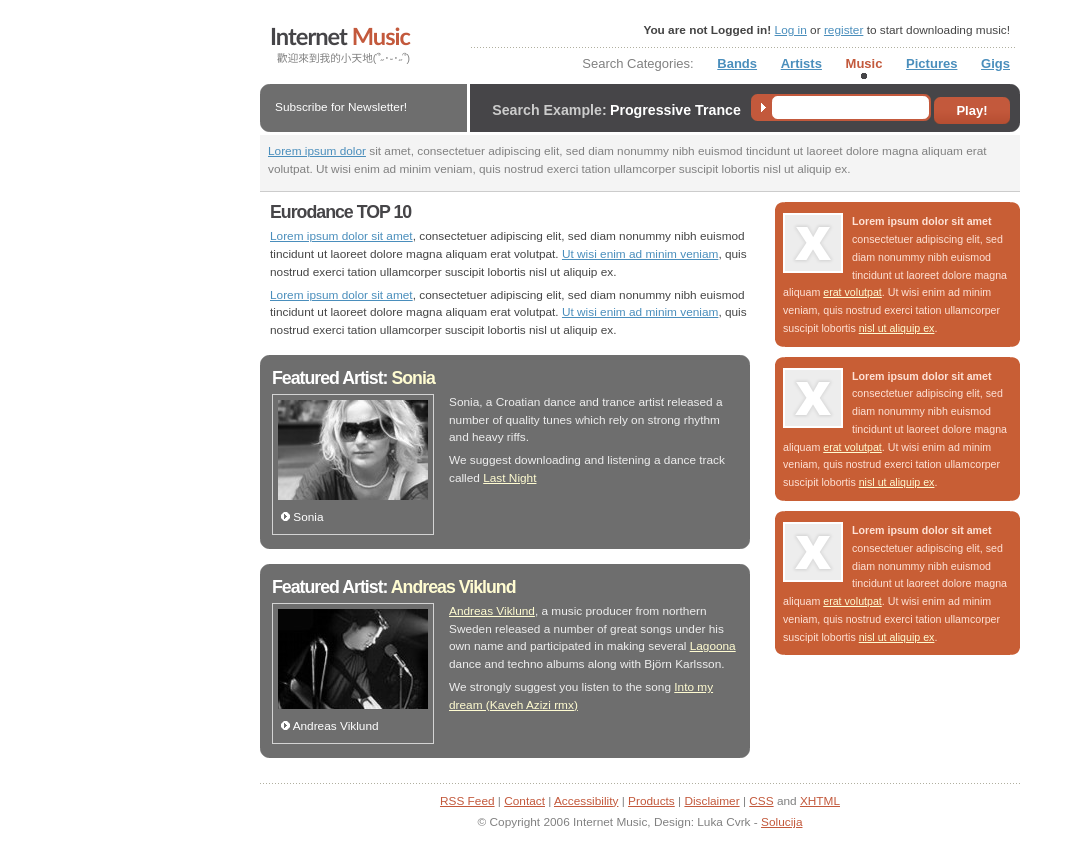
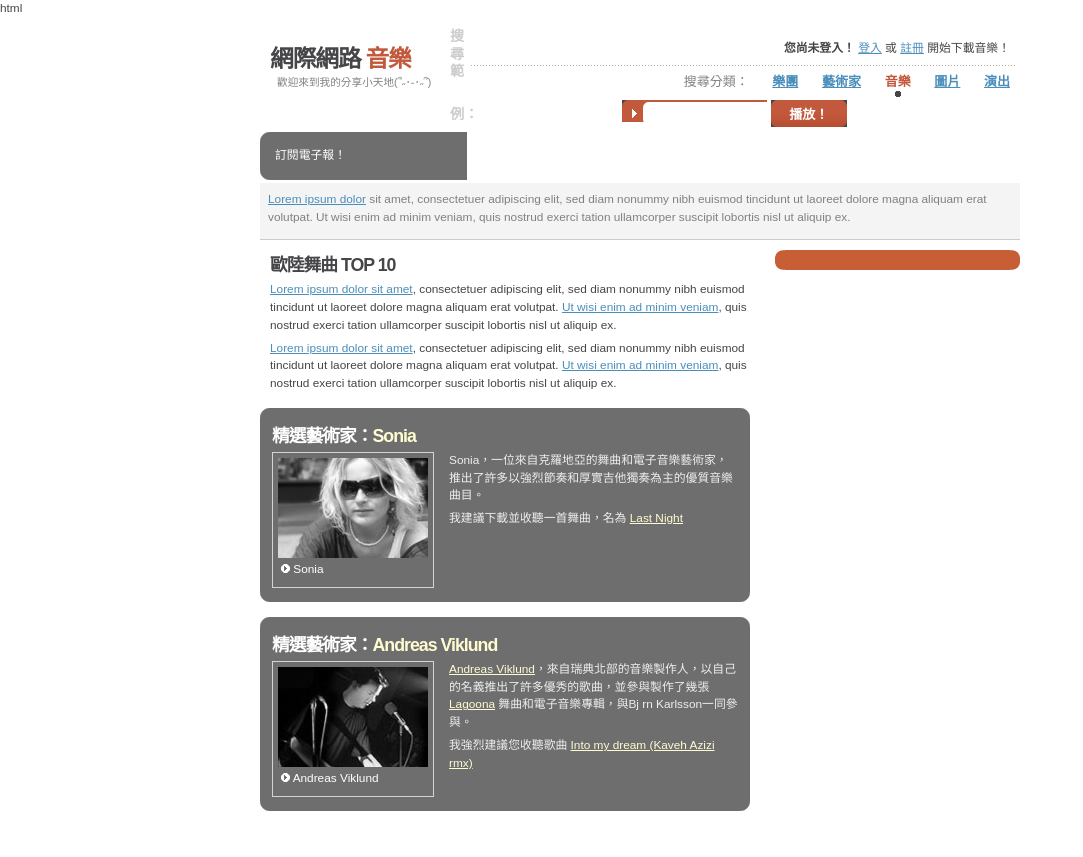
Before and after one commit to yuyue030/myweb-, a plain HTML site: page index.html in a window 1280 px wide. Shown: the whole page, without its empty margins (0-1083 px from the left). After the commit the page ends 836 px from the top, so only its background shows below. Drawn offline with Linux system fonts and the light colour scheme.

Commit message:
Update index.html

```diff
--- a/index.html
+++ b/index.html
@@ -1,46 +1,46 @@
+html
 <!DOCTYPE html PUBLIC "-//W3C//DTD XHTML 1.0 Strict//EN" "http://www.w3.org/TR/xhtml1/DTD/xhtml1-strict.dtd">
-<html xmlns="http://www.w3.org/1999/xhtml" xml:lang="en" lang="en">
+<html xmlns="http://www.w3.org/1999/xhtml" xml:lang="zh-TW" lang="zh-TW">
 <head>
 	<meta name="author" content="Luka Cvrk (www.solucija.com)" />
 	<meta http-equiv="content-type" content="text/html;charset=utf8" />
 	<link rel="stylesheet" href="images/style.css" type="text/css" />
-	<title>范范范范</title>
+	<title>范范范范范!</title>
 </head>
 <body>
 	<div class="content">
 		<div class="header_right">
 			<div class="top_info">
 				<div class="top_info_right">
-					<p><b>You are not Logged in!</b> <a href="#">Log in</a>  or <a href="#">register</a> to start downloading music!</p>
+					<p><b>您尚未登入！</b> <a href="#">登入</a> 或 <a href="#">註冊</a> 開始下載音樂！</p>
 				</div>
 			</div>
 
 			<div class="bar">
 				<ul>
-					<li class="slogan">Search Categories:</li>
-					<li><a href="#" accesskey="b">Bands</a></li>
-					<li><a href="#" accesskey="a">Artists</a></li>
-					<li class="active">Music</li>
-					<li><a href="#" accesskey="p">Pictures</a></li>
-					<li><a href="#" accesskey="g">Gigs</a></li>
-
+					<li class="slogan">搜尋分類：</li>
+					<li><a href="orchestra.html" accesskey="b" target="_blank">樂團</a></li>
+					<li><a href="#" accesskey="a">藝術家</a></li>
+					<li class="active">音樂</li>
+					<li><a href="#" accesskey="p">圖片</a></li>
+					<li><a href="#" accesskey="g">演出</a></li>
 				</ul>
 			</div>
 		</div>
 
 		<div class="logo">
-			<h1><a href="#" title="歡迎來到我的小天地(՞˶･֊･˶՞)">Internet <span class="red">Music</span></a></h1>
-			<p>歡迎來到我的小天地(՞˶･֊･˶՞)</p>
+			<h1><a href="#" title="網路上最好的音樂！">網際網路 <span class="red">音樂</span></a></h1>
+			<p>歡迎來到我的分享小天地(՞˶･֊･˶՞)</p>
 		</div>
 
-		<div class="search_field">
+		<div class "search_field">
 			<form method="post" action="?">
-				<p><span class="grey">Search Example:</span> <span class="search">Progressive Trance</span>&nbsp;&nbsp; <input type="text" name="search" class="search" /> <input type="submit" value="Play!" class="button" /></p>
+				<p><span class="grey">搜尋範例：</span> <span class="search">Progressive Trance</span>&nbsp;&nbsp; <input type="text" name="search" class="search" /> <input type="submit" value="播放！" class="button" /></p>
 			</form>
 		</div>
 
 		<div class="newsletter">
-			<p>Subscribe for Newsletter!</p>
+			<p>訂閱電子報！</p>
 		</div>
 
 		<div class="subheader">
@@ -49,57 +49,39 @@
 
 		<div class="left">
 			<div class="left_articles">
-				<h2><a href="#">Eurodance TOP 10</a></h2>
+				<h2><a href="#">歐陸舞曲 TOP 10</a></h2>
 				<p><a href="#">Lorem ipsum dolor sit amet</a>, consectetuer adipiscing elit, sed diam nonummy nibh euismod tincidunt ut laoreet dolore magna aliquam erat volutpat. <a href="#">Ut wisi enim ad minim veniam</a>, quis nostrud exerci tation ullamcorper suscipit lobortis nisl ut aliquip ex.</p>
 				<p><a href="#">Lorem ipsum dolor sit amet</a>, consectetuer adipiscing elit, sed diam nonummy nibh euismod tincidunt ut laoreet dolore magna aliquam erat volutpat. <a href="#">Ut wisi enim ad minim veniam</a>, quis nostrud exerci tation ullamcorper suscipit lobortis nisl ut aliquip ex.</p>
 			</div>
 
 			<div class="lt"></div>
 			<div class="lbox">
-				<h2>Featured Artist: <span class="yellow">Sonia</span></h2>
+				<h2>精選藝術家：<span class="yellow">Sonia</span></h2>
 				<div class="thumb">
 					<img src="images/sonia.jpg" alt="" />
-					<p><img src="images/play.gif" alt="Play" /> Sonia</p>
+					<p><img src="images/play.gif" alt="播放" /> Sonia</p>
 				</div>
 
-				<p>Sonia, a Croatian dance and trance artist released a number of quality tunes which rely on strong rhythm and heavy riffs.</p>
-				<p>We suggest downloading and listening a dance track called <a href="http://www.solucija.com/Sonia_-_Last_night.mp3">Last Night</a></p>
+				<p>Sonia，一位來自克羅地亞的舞曲和電子音樂藝術家，推出了許多以強烈節奏和厚實吉他獨奏為主的優質音樂曲目。</p>
+				<p>我建議下載並收聽一首舞曲，名為 <a href="http://www.solucija.com/Sonia_-_Last_night.mp3">Last Night</a></p>
 			</div>
 
 			<div class="lt"></div>
 			<div class="lbox">
-			<h2>Featured Artist: <span class="yellow">Andreas Viklund</span></h2>
+				<h2>精選藝術家：<span class="yellow">Andreas Viklund</span></h2>
 
-			<div class="thumb">
-			<img src="images/andreas.jpg" alt="" />
-			<p><img src="images/play.gif" alt="Play" /> Andreas Viklund</p>
-			</div>
+				<div class="thumb">
+					<img src="images/andreas.jpg" alt="" />
+					<p><img src="images/play.gif" alt="播放" /> Andreas Viklund</p>
+				</div>
 
 
-			<p><a href="http://andreasviklund.com">Andreas Viklund</a>, a music producer from northern Sweden released a number of great songs under his own name and participated in making several <a href="http://en.wikipedia.org/wiki/Lagoona">Lagoona</a> dance and techno albums along with Björn Karlsson.</p>
-			<p>We strongly suggest you listen to the song <a href="http://andreasviklund.com/music/lagoona/">Into my dream (Kaveh Azizi rmx)</a></p>
-
+				<p><a href="http://andreasviklund.com">Andreas Viklund</a>，來自瑞典北部的音樂製作人，以自己的名義推出了許多優秀的歌曲，並參與製作了幾張<a href="http://en.wikipedia.org/wiki/Lagoona">Lagoona</a> 舞曲和電子音樂專輯，與Bj rn Karlsson一同參與。</p>
+				<p>我強烈建議您收聽歌曲 <a href="http://andreasviklund.com/music/lagoona/">Into my dream (Kaveh Azizi rmx)</a></p>
 			</div>
 		</div>
 		<div class="right">
 
 			<div class="rt"></div>
 			<div class="right_articles">
-				<p><img src="images/image.gif" alt="Image" title="Image" class="image" /><b>Lorem ipsum dolor sit amet</b><br />consectetuer adipiscing elit, sed diam nonummy nibh euismod tincidunt ut laoreet dolore magna aliquam <a href="#">erat volutpat</a>. Ut wisi enim ad minim veniam, quis nostrud exerci tation ullamcorper suscipit lobortis <a href="#">nisl ut aliquip ex</a>.</p>
-			</div>
-			<div class="rt"></div>
-			<div class="right_articles">
-				<p><img src="images/image.gif" alt="Image" title="Image" class="image" /><b>Lorem ipsum dolor sit amet</b><br />consectetuer adipiscing elit, sed diam nonummy nibh euismod tincidunt ut laoreet dolore magna aliquam <a href="#">erat volutpat</a>. Ut wisi enim ad minim veniam, quis nostrud exerci tation ullamcorper suscipit lobortis <a href="#">nisl ut aliquip ex</a>.</p>
-			</div>
-			<div class="rt"></div>
-			<div class="right_articles">
-				<p><img src="images/image.gif" alt="Image" title="Image" class="image" /><b>Lorem ipsum dolor sit amet</b><br />consectetuer adipiscing elit, sed diam nonummy nibh euismod tincidunt ut laoreet dolore magna aliquam <a href="#">erat volutpat</a>. Ut wisi enim ad minim veniam, quis nostrud exerci tation ullamcorper suscipit lobortis <a href="#">nisl ut aliquip ex</a>.</p>
-			</div>
-		</div>
-		<div class="footer">
-			<p><a href="#">RSS Feed</a> | <a href="#">Contact</a> | <a href="#">Accessibility</a> | <a href="#">Products</a> | <a href="#">Disclaimer</a> | <a href="http://jigsaw.w3.org/css-validator/check/referer">CSS</a> and <a href="http://validator.w3.org/check?uri=referer">XHTML</a><br />
-			&copy; Copyright 2006 Internet Music, Design: Luka Cvrk - <a href="http://www.solucija.com/" title="What's your solution?">Solucija</a></p>
-		</div>
-	</div>
-</body>
-</html>
+				<p><img src="images/image.gif
```
